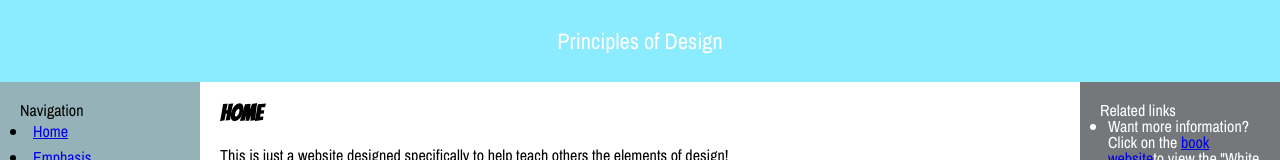
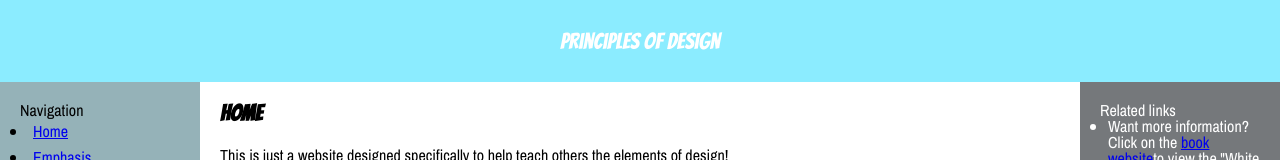
Before and after one commit to hunterc1/design-principles, a plain HTML site: page index.html in a window 1280 px wide. Shown: the top 160 px of the page. Drawn offline with nearby package versions, Linux system fonts and the light colour scheme.

Commit message:
changed header font

```diff
--- a/styles.css
+++ b/styles.css
@@ -28,6 +28,7 @@ header {
   font-size: 1.4em;
   background-color: #8BECFF;
   color: white;
+    font-family: 'Bangers', cursive;
 }
 
 main {
```
